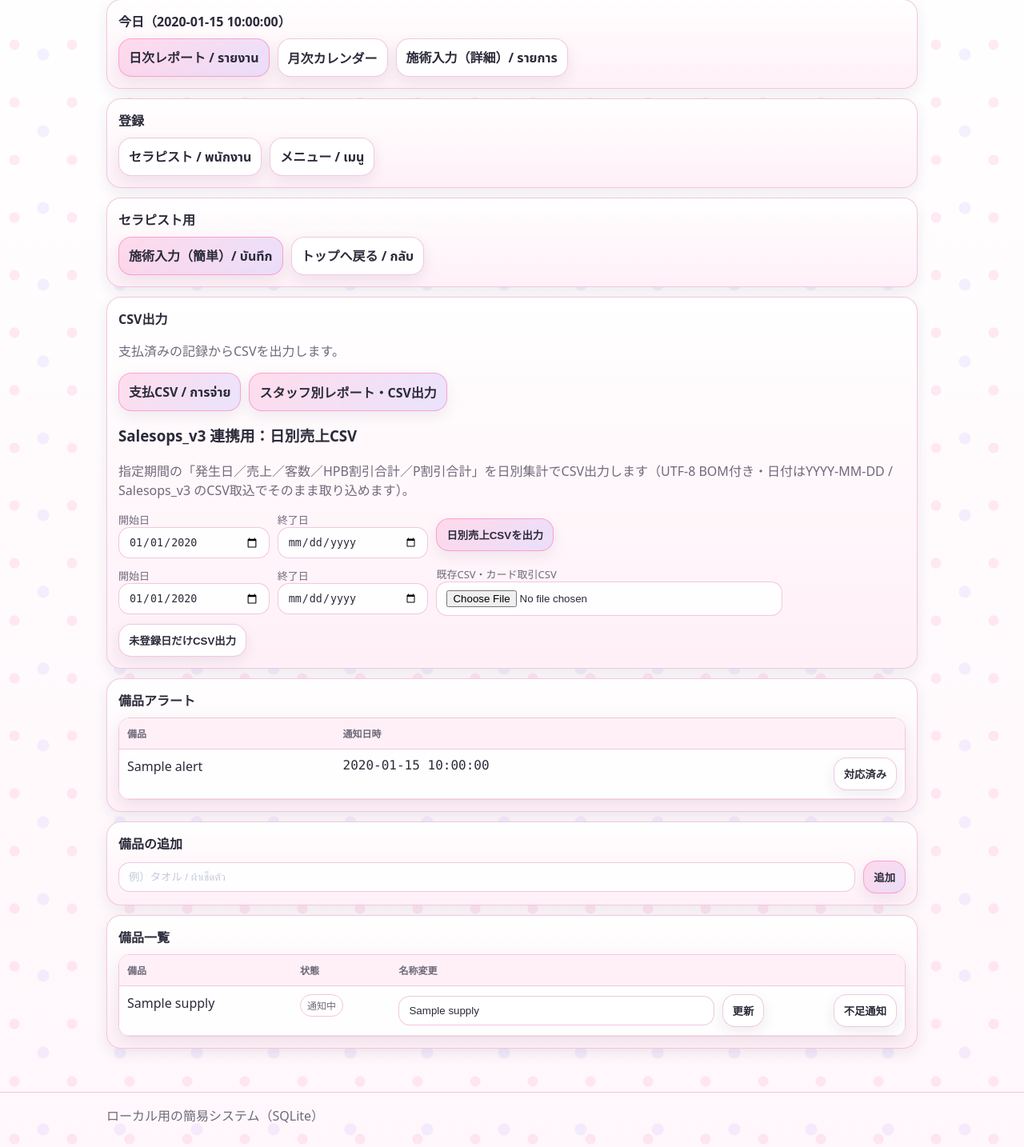
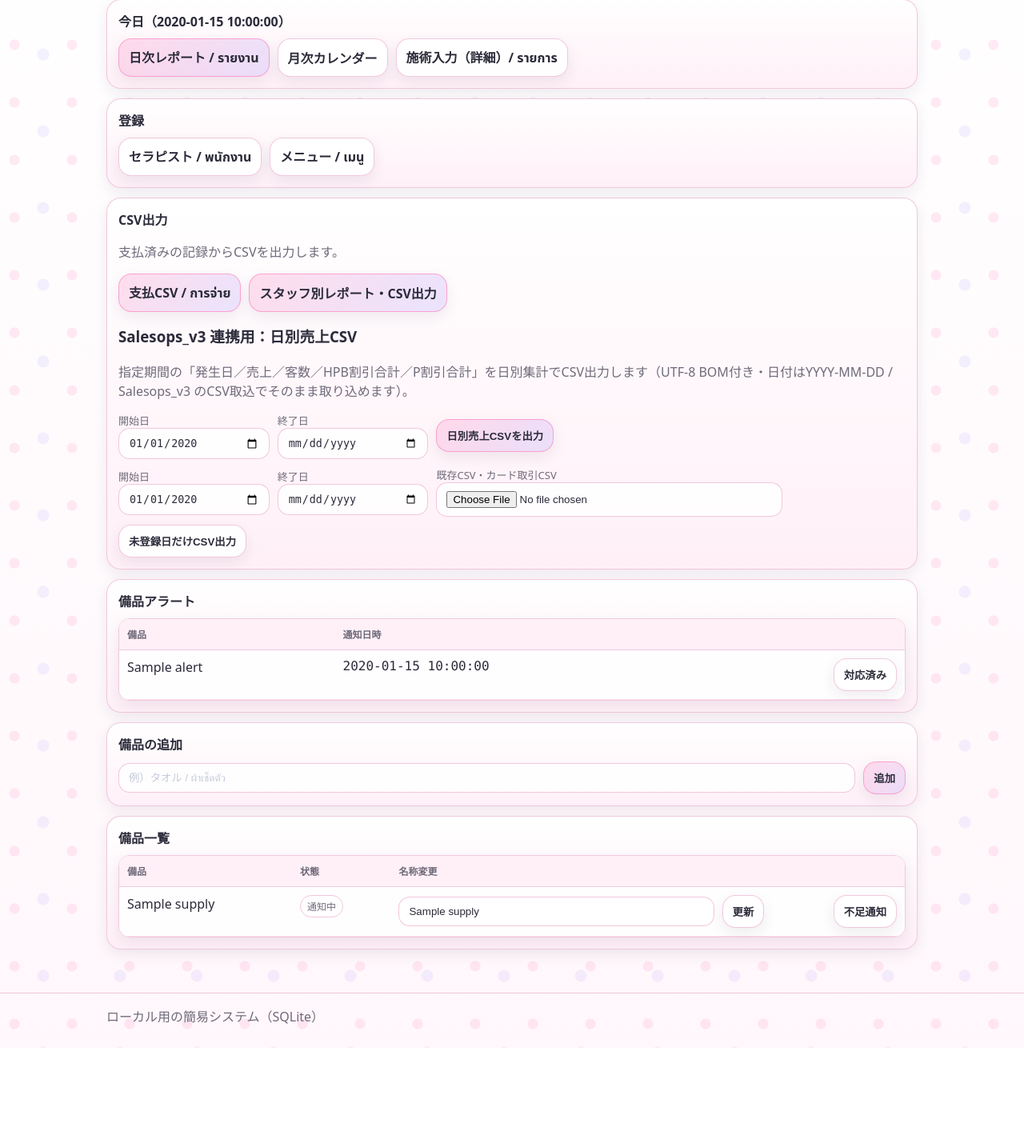
Before and after one commit to shunsoco-stack/InvoiceFromTherapist, a Flask app: template app/templates/admin.html in a window 1280 px wide. Shown: the part 178-1612 px from the top of the page at 80% size. After the commit the page ends 1488 px from the top, so only its background shows below. Run offline with Flask 3, Linux system fonts and the light colour scheme; the template is opened without the code that fills it: most values are stand-ins (such as "Sample title", 1, 10 or a date in 2020); parts of the project's set-up code (start-up, migrations or seed data) failed here and were passed over.

Commit message:
fix(admin): remove therapist shortcut card

```diff
--- a/app/templates/admin.html
+++ b/app/templates/admin.html
@@ -20,14 +20,6 @@
     <div class="actions">
       <a class="btn btn--secondary" href="{{ url_for('therapists_list') }}">セラピスト / พนักงาน</a>
       <a class="btn btn--secondary" href="{{ url_for('menus_list') }}">メニュー / เมนู</a>
-    </div>
-  </section>
-
-  <section class="card">
-    <h2>セラピスト用</h2>
-    <div class="actions">
-      <a class="btn" href="{{ url_for('kiosk') }}">施術入力（簡単）/ บันทึก</a>
-      <a class="btn btn--secondary" href="{{ url_for('index') }}">トップへ戻る / กลับ</a>
     </div>
   </section>
 
```
